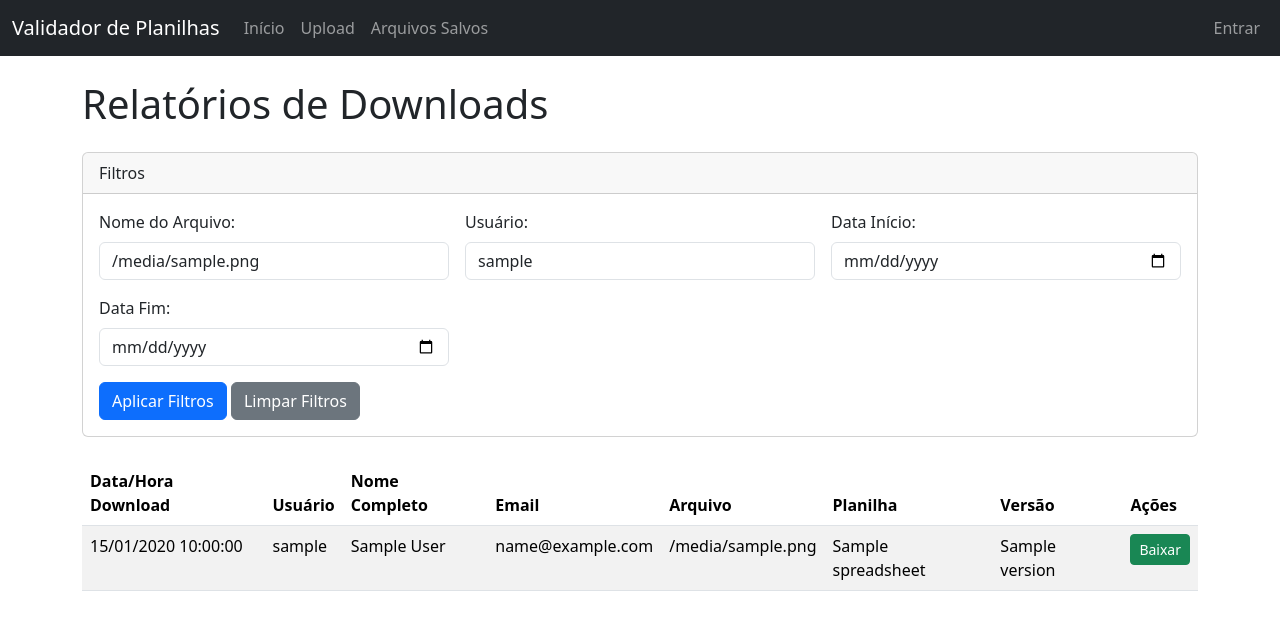
After one commit to rickadt/file-data-validator, a Flask app: template templates/admin/download_reports.html in a window 1280 px wide. The commit adds this page. Shown: the top 630 px of the page. Run offline with Flask 3, Linux system fonts and the light colour scheme; the template is opened without the code that fills it: most values are stand-ins (such as "Sample title", 1, 10 or a date in 2020).

Commit message:
feat: criado um relatório de arquivos baixados na área Admin

```diff
--- a/templates/admin/dashboard.html
+++ b/templates/admin/dashboard.html
@@ -7,6 +7,7 @@
     <div class="list-group">
         <a href="{{ url_for('admin.list_users') }}" class="list-group-item list-group-item-action">Gerenciar Usuários</a>
         <a href="{{ url_for('spreadsheet.list_spreadsheets') }}" class="list-group-item list-group-item-action">Gerenciar Planilhas e Regras</a>
+        <a href="{{ url_for('admin.download_reports') }}" class="list-group-item list-group-item-action">Relatórios de Downloads</a>
         <!-- Add more admin links here -->
     </div>
 {% endblock %}
--- /dev/null
+++ b/templates/admin/download_reports.html
@@ -0,0 +1,74 @@
+{% extends 'base.html' %}
+
+{% block title %}Relatórios de Downloads{% endblock %}
+
+{% block content %}
+    <h1 class="mb-4">Relatórios de Downloads</h1>
+
+    <div class="card mb-4">
+        <div class="card-header">Filtros</div>
+        <div class="card-body">
+            <form method="GET" action="{{ url_for('admin.download_reports') }}">
+                <div class="row g-3">
+                    <div class="col-md-4">
+                        <label for="file_id" class="form-label">Nome do Arquivo:</label>
+                        <input type="text" class="form-control" id="file_id" name="file_id" value="{{ file_id_filter or '' }}">
+                    </div>
+                    <div class="col-md-4">
+                        <label for="username" class="form-label">Usuário:</label>
+                        <input type="text" class="form-control" id="username" name="username" value="{{ username_filter or '' }}">
+                    </div>
+                    <div class="col-md-4">
+                        <label for="start_date" class="form-label">Data Início:</label>
+                        <input type="date" class="form-control" id="start_date" name="start_date" value="{{ start_date_filter or '' }}">
+                    </div>
+                    <div class="col-md-4">
+                        <label for="end_date" class="form-label">Data Fim:</label>
+                        <input type="date" class="form-control" id="end_date" name="end_date" value="{{ end_date_filter or '' }}">
+                    </div>
+                    <div class="col-12">
+                        <button type="submit" class="btn btn-primary">Aplicar Filtros</button>
+                        <a href="{{ url_for('admin.download_reports') }}" class="btn btn-secondary">Limpar Filtros</a>
+                    </div>
+                </div>
+            </form>
+        </div>
+    </div>
+
+    {% if download_logs %}
+        <table class="table table-striped">
+            <thead>
+                <tr>
+                    <th scope="col">Data/Hora Download</th>
+                    <th scope="col">Usuário</th>
+                    <th scope="col">Nome Completo</th>
+                    <th scope="col">Email</th>
+                    <th scope="col">Arquivo</th>
+                    <th scope="col">Planilha</th>
+                    <th scope="col">Versão</th>
+                    <th scope="col">Ações</th>
+                </tr>
+            </thead>
+            <tbody>
+                {% for log in download_logs %}
+                <tr>
+                    <td>{{ log.download_timestamp.strftime('%d/%m/%Y %H:%M:%S') }}</td>
+                    <td>{{ log.downloader.username }}</td>
+                    <td>{{ log.downloader.full_name or 'N/A' }}</td>
+                    <td>{{ log.downloader.email }}</td>
+                    <td>{{ log.file.filename }}</td>
+                    <td>{{ log.file.spreadsheet.name }}</td>
+                    <td>{{ log.file.version }}</td>
+                    <td>
+                        <a href="{{ url_for('download_file', file_id=log.file.id) }}" class="btn btn-sm btn-success">Baixar</a>
+                    </td>
+                </tr>
+                {% endfor %}
+            </tbody>
+        </table>
+    {% else %}
+        <div class="alert alert-info" role="alert">
+            Nenhum download encontrado com os filtros aplicados.
+        </div>
+    {% endif %}
+{% endblock %}
```
Also changed, not shown: blueprints/admin.py (+42 -1 lines).
